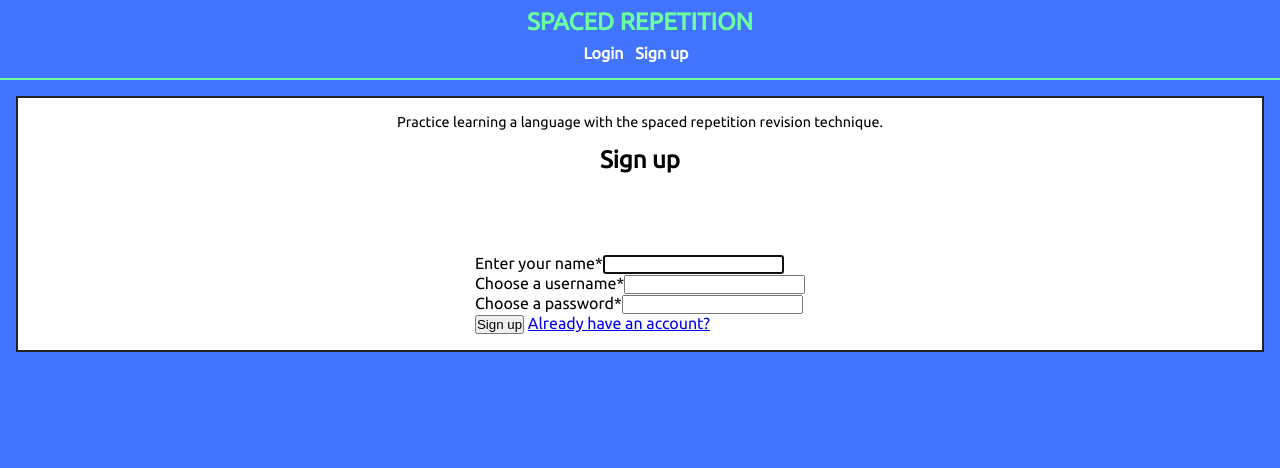
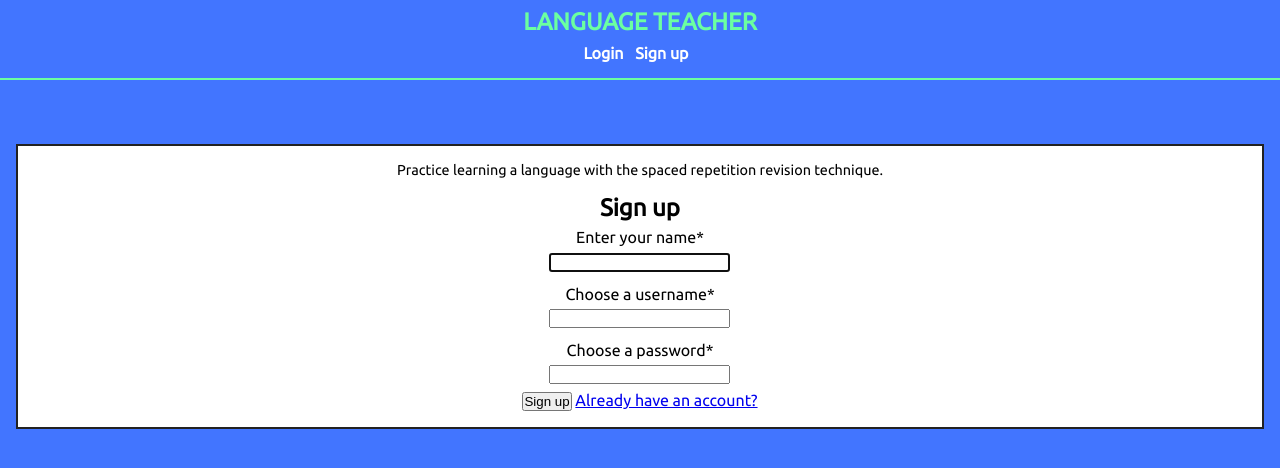
Before and after one commit to thinkful-ei-leopard/spaced-repetition-paul-matthew, a React (Create React App) app: page /register in a window 1280 px wide. Shown: the top 468 px of the page. Built offline with nearby package versions, Linux system fonts and the light colour scheme.

Commit message:
styling sign up page

```diff
--- a/src/components/App/App.scss
+++ b/src/components/App/App.scss
@@ -12,7 +12,7 @@
   align-items: center;
   border: 2px solid var(--black);
   background-color: #fff;
-  margin: 1rem;
+  margin: 4rem 1rem 0;
 }
 
 .intro-text-paragraph {
--- a/src/components/Header/Header.js
+++ b/src/components/Header/Header.js
@@ -45,7 +45,7 @@ class Header extends Component {
       <header>
         <h1>
           <Link className="spaced-repetition-header" to="/">
-            Spaced Repetition
+            Language Teacher
           </Link>
         </h1>
         {TokenService.hasAuthToken()
--- a/src/components/RegistrationForm/RegistrationForm.js
+++ b/src/components/RegistrationForm/RegistrationForm.js
@@ -42,31 +42,38 @@ class RegistrationForm extends Component {
     return (
       <form className="RegistrationForm" onSubmit={this.handleSubmit}>
         <div role="alert">{error && <p>{error}</p>}</div>
-        <div>
-          <Label htmlFor="registration-name-input">
+        <div className="input-group">
+          <Label className="label" htmlFor="registration-name-input">
             Enter your name
             <Required />
           </Label>
           <Input
+            className="input"
             ref={this.firstInput}
             id="registration-name-input"
             name="name"
             required
           />
         </div>
-        <div>
-          <Label htmlFor="registration-username-input">
+        <div className="input-group">
+          <Label className="label" htmlFor="registration-username-input">
             Choose a username
             <Required />
           </Label>
-          <Input id="registration-username-input" name="username" required />
+          <Input
+            className="input"
+            id="registration-username-input"
+            name="username"
+            required
+          />
         </div>
-        <div>
-          <Label htmlFor="registration-password-input">
+        <div className="input-group">
+          <Label className="label" htmlFor="registration-password-input">
             Choose a password
             <Required />
           </Label>
           <Input
+            className="input"
             id="registration-password-input"
             name="password"
             type="password"
--- a/src/components/RegistrationForm/RegistrationForm.scss
+++ b/src/components/RegistrationForm/RegistrationForm.scss
@@ -1,3 +1,16 @@
 .RegistrationForm {
-  margin-top: 80px;
+  display: flex;
+  justify-content: center;
+  flex-direction: column;
+  align-items: center;
 }
+
+.label, .input {
+  display: block;
+  margin: .4rem auto;
+  text-align: center;
+}
+
+.input-group {
+
+}
--- a/src/routes/RegistrationRoute/RegistrationRoute.js
+++ b/src/routes/RegistrationRoute/RegistrationRoute.js
@@ -1,6 +1,5 @@
 import React, { Component } from 'react';
 import RegistrationForm from '../../components/RegistrationForm/RegistrationForm';
-import './RegistrationRoute.scss';
 
 class RegistrationRoute extends Component {
   static defaultProps = {
```
Also changed, not shown: src/routes/RegistrationRoute/RegistrationRoute.scss (deleted).
